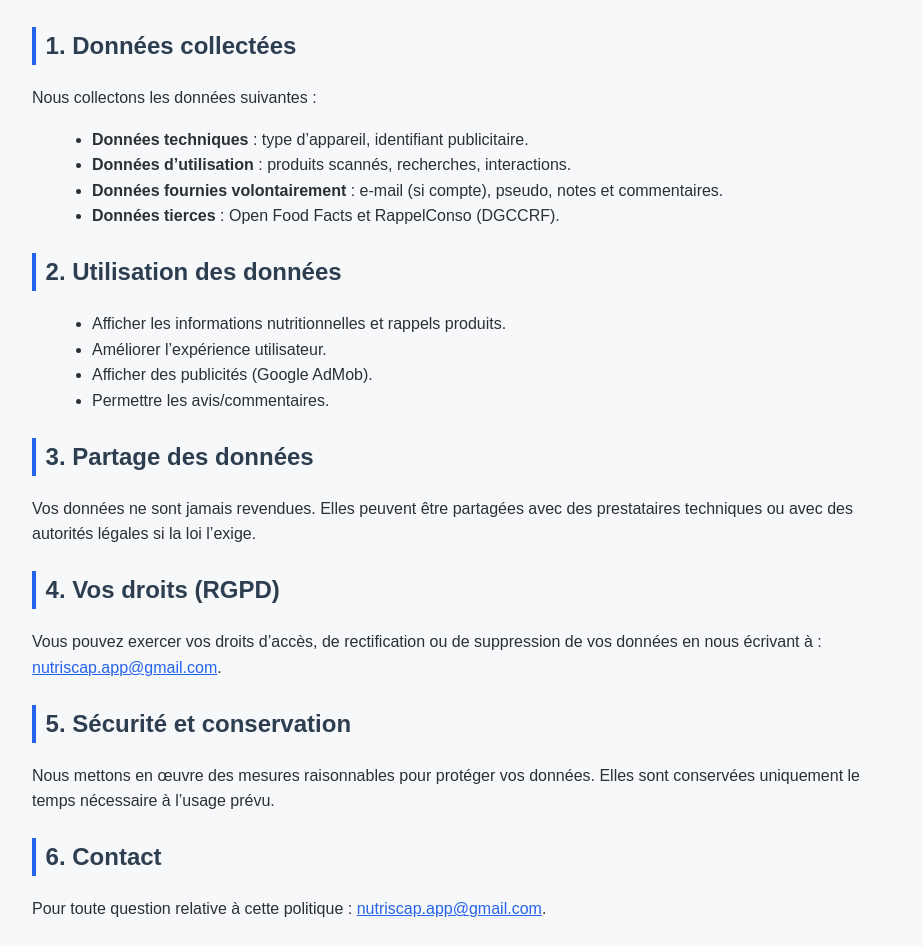
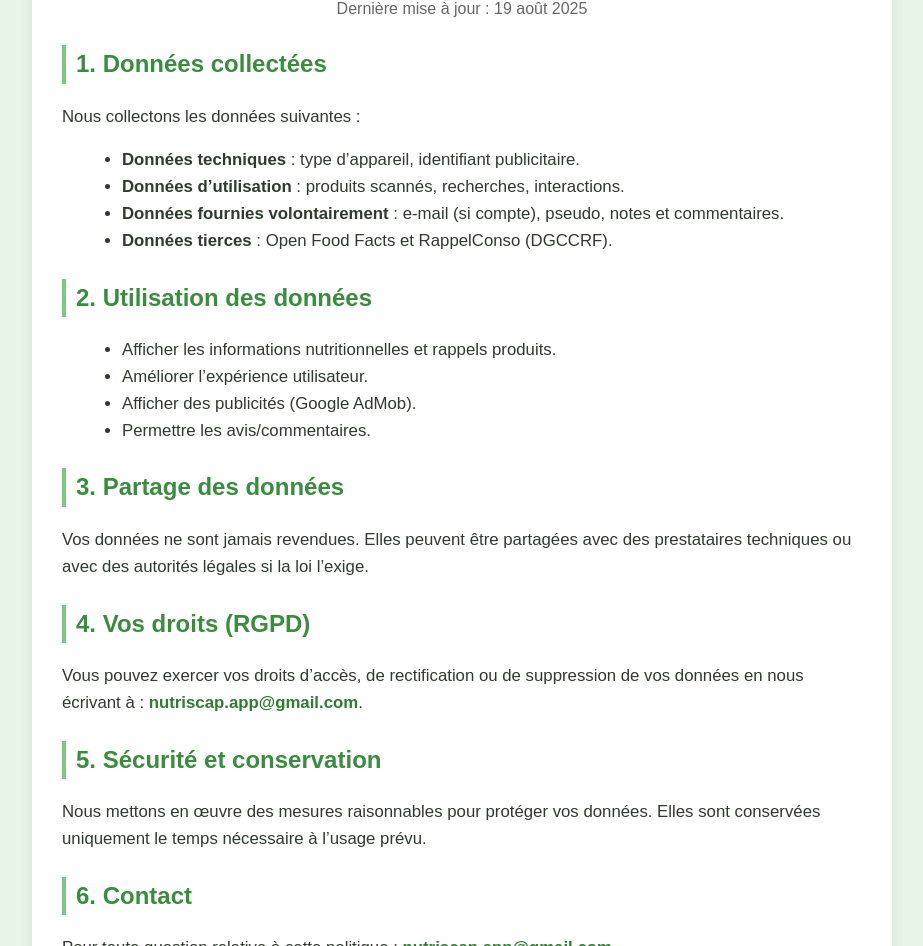
Before and after one commit to Chavignoble/nutriscap-privacy, a plain HTML site: page index.html in a window 1280 px wide. Shown: the part 177-1123 px from the top of the page, without its empty margins (178-1101 px from the left). Drawn offline with Linux system fonts and the light colour scheme.

Commit message:
Update index.html

```diff
--- a/index.html
+++ b/index.html
@@ -4,42 +4,71 @@
   <meta charset="UTF-8" />
   <meta name="viewport" content="width=device-width, initial-scale=1" />
   <title>Politique de confidentialité – NutriScap</title>
-  <meta name="color-scheme" content="light dark" />
   <style>
     body {
       font-family: Arial, sans-serif;
+      margin: 0;
+      padding: 0;
+      background: #e8f5e9; /* vert clair */
+      color: #2e3b2d;
+      line-height: 1.6;
+    }
+    .container {
       max-width: 860px;
       margin: 40px auto;
       padding: 20px;
-      background: #f7f8fa;
-      color: #2b2f36;
-      line-height: 1.6;
+    }
+    .card {
+      background: #ffffff;
+      border-radius: 12px;
+      box-shadow: 0 6px 15px rgba(0, 0, 0, 0.08);
+      padding: 30px;
     }
     h1 {
       text-align: center;
-      color: #2563eb;
+      color: #2e7d32; /* vert soutenu */
+      margin-bottom: 10px;
     }
     h2 {
       margin-top: 24px;
-      color: #2c3e50;
-      border-left: 4px solid #2563eb;
-      padding-left: .6rem;
+      color: #388e3c; /* vert moyen */
+      border-left: 4px solid #81c784; /* vert pastel */
+      padding-left: 10px;
+    }
+    p, li {
+      font-size: 1.05rem;
     }
     ul {
       margin-left: 20px;
     }
+    a {
+      color: #2e7d32;
+      font-weight: bold;
+      text-decoration: none;
+    }
+    a:hover {
+      text-decoration: underline;
+    }
     footer {
-      margin-top: 40px;
+      margin-top: 30px;
       font-size: 14px;
       text-align: center;
-      color: #777;
+      color: #555;
+      border-top: 1px solid #c8e6c9;
+      padding-top: 10px;
     }
-    a { color: #2563eb; }
+    .meta {
+      text-align: center;
+      color: #666;
+      margin-bottom: 20px;
+    }
   </style>
 </head>
 <body>
+  <div class="container">
+    <div class="card">
       <h1>Politique de confidentialité – NutriScap</h1>
-  <p><strong>Dernière mise à jour :</strong> 19 août 2025</p>
+      <div class="meta">Dernière mise à jour : 19 août 2025</div>
 
       <h2>1. Données collectées</h2>
       <p>Nous collectons les données suivantes :</p>
@@ -84,5 +113,7 @@
       <footer>
         © 2025 NutriScap – Politique de confidentialité
       </footer>
+    </div>
+  </div>
 </body>
 </html>
```
Lines whose indentation alone changed are shown as unchanged.
